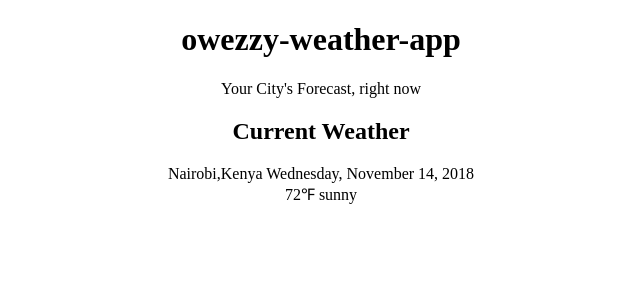
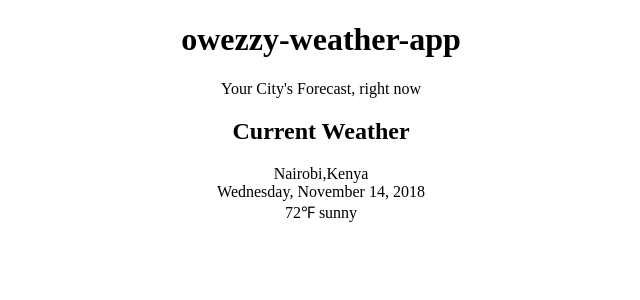
Before and after one commit to owezzy/local-weather, an Angular app: page / in a window 1280 px wide. Shown: the top 300 px of the page, without its empty margins (319-959 px from the left). Built offline with nearby package versions, Linux system fonts and the light colour scheme.

Commit message:
add markup for image

```diff
--- a/src/app/current-weather/current-weather.component.html
+++ b/src/app/current-weather/current-weather.component.html
@@ -1,9 +1,12 @@
 <div>
   <div>
-    <span>{{current.city}},{{current.country}}</span>
+  <span>{{current.city}},{{current.country}}</span>
+  </div>
+  <div>
     <span>{{ current.date | date:'fullDate'}}</span>
   </div>
   <div>
+    <img [src]='current.image' >
     <span>{{current.temperature | number:'1.0-0'}}&#8457;</span>
     {{current.description}}
   </div>
```
